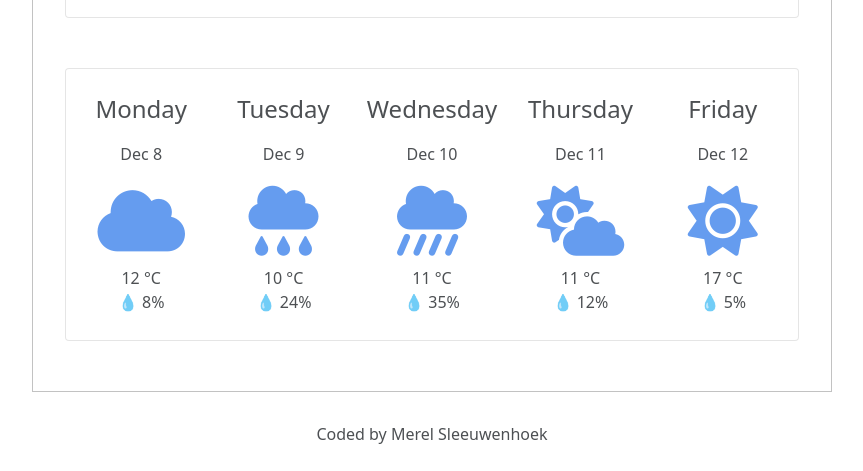
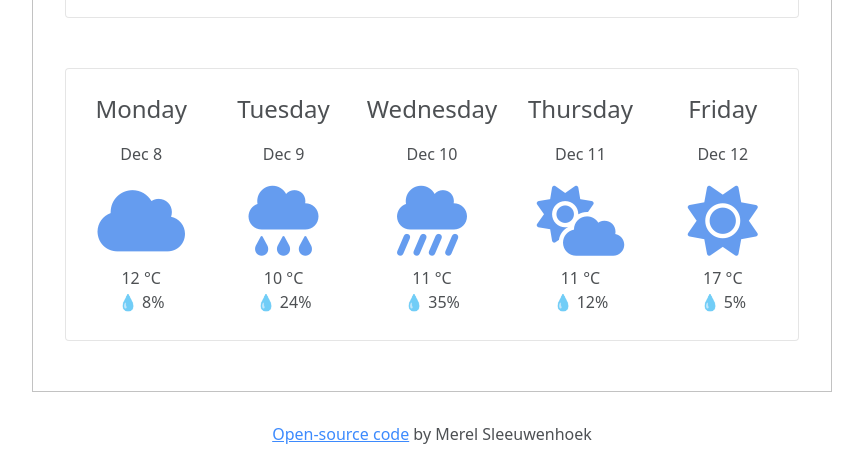
Before and after one commit to msleeuwenhoek/sheCodes-Plus-Project, a plain HTML site: page index.html in a window 1280 px wide. Shown: the part 448-919 px from the top of the page, without its empty margins (208-1071 px from the left). Drawn offline with nearby package versions, Linux system fonts and the light colour scheme; no server answers.

Commit message:
Added Source-code credits

```diff
--- a/index.html
+++ b/index.html
@@ -114,7 +114,12 @@
       </div>
     </div>
 
-    <div class="credits">Coded by Merel Sleeuwenhoek</div>
+    <div class="credits">
+      <a href="https://github.com/msleeuwenhoek/sheCodes-Plus-Project"
+        >Open-source code</a
+      >
+      by Merel Sleeuwenhoek
+    </div>
 
     <script src="styles/app.js"></script>
   </body>
```
